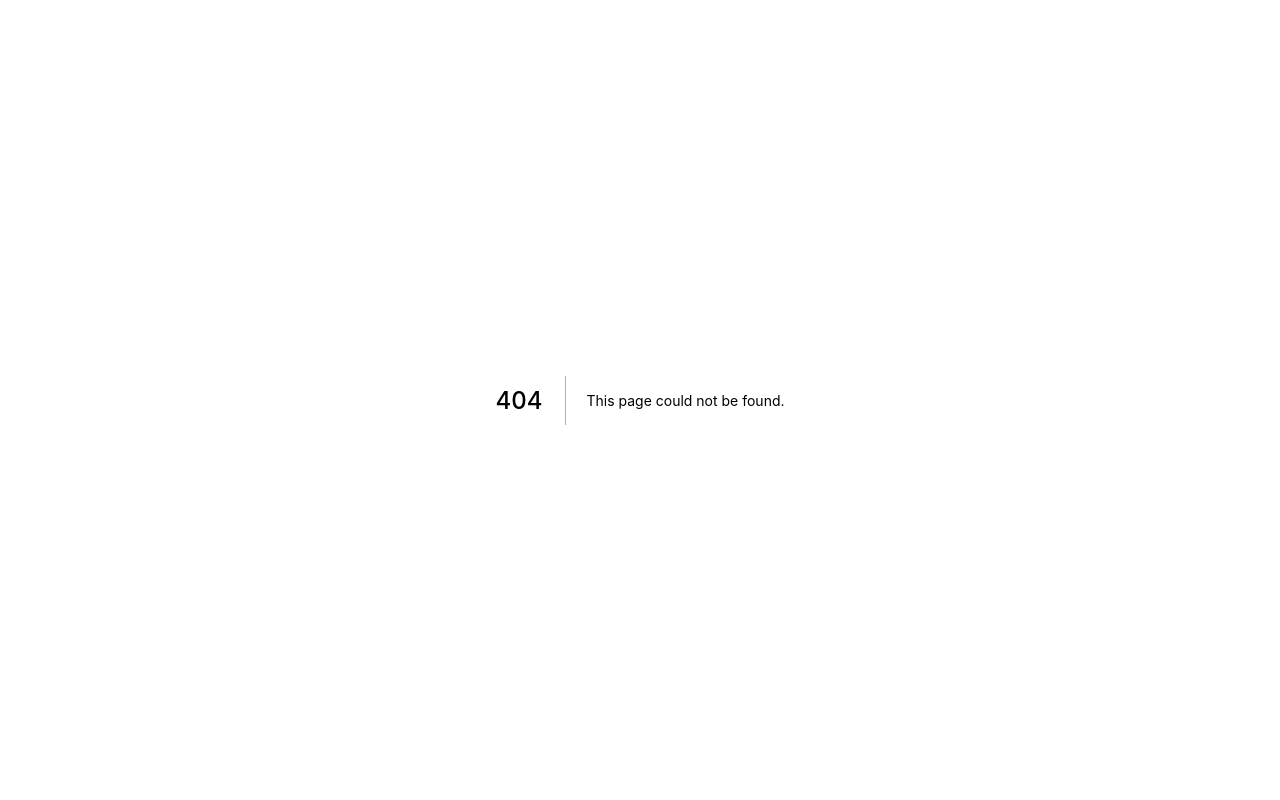
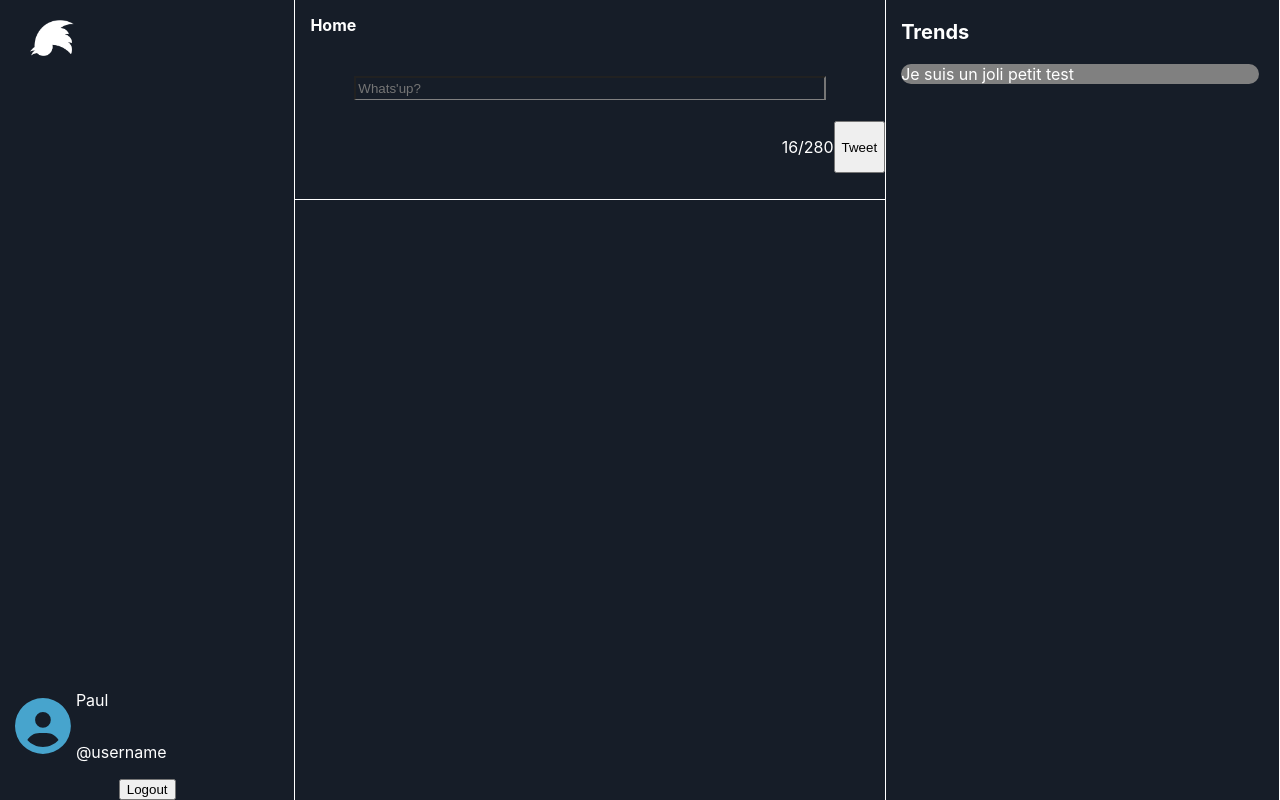
Before and after one commit to PhilippeLqc/twitter-frontend, a Next.js app: page /homepage in a window 1280 px wide. Before the commit this address had no page. Built offline with nearby package versions, Linux system fonts and the light colour scheme.

Commit message:
homepage

```diff
--- /dev/null
+++ b/components/Home.js
@@ -0,0 +1,58 @@
+import styles from "../styles/Home.module.css";
+import { useState } from "react";
+import { FontAwesomeIcon } from "@fortawesome/react-fontawesome";
+import { faUserCircle } from "@fortawesome/free-solid-svg-icons";
+
+function Home() {
+  return (
+    <main className={styles.main}>
+      <div className={styles.content_left}>
+        <img className={styles.logo} src="/images/twitter-logo.png" />
+        <div>
+          <div className={styles.left_bottom}>
+            <FontAwesomeIcon
+              icon={faUserCircle}
+              style={{ color: "#47a4cd", width: "20%", height: "auto" }}
+            />
+            <div className={styles.userinfo_bottom}>
+              <p className={styles.firstname}>Paul</p>
+              <p className={styles.username}>@username</p>
+            </div>
+          </div>
+          <div className={styles.btn_container}>
+            <button id="signup" className={styles.signup}>
+              Logout
+            </button>
+          </div>
+        </div>
+      </div>
+      <div className={styles.content_middle}>
+        <div className={styles.home_container}>
+          <div className={styles.title_middle_container}>
+            <p className={styles.title_middle}>Home</p>
+          </div>
+          <div className={styles.input_container}>
+            <input
+              className={styles.input_tweet}
+              type="text"
+              placeholder="Whats'up?"
+              id="signUpUsername"
+            />
+            </div>
+            <div className={styles.home_bottom}>
+                <p>16/280</p>
+                <button id="tweet">Tweet</button>
+            </div>
+
+          <div className={styles.tweets_container}></div>
+        </div>
+      </div>
+      <div className={styles.content_right}>
+        <p className={styles.trends}>Trends</p>
+        <div className={styles.hashtag_container}>Je suis un joli petit test</div>
+      </div>
+    </main>
+  );
+}
+
+export default Home;
--- a/components/Login.js
+++ b/components/Login.js
@@ -1,8 +1,9 @@
 import styles from "../styles/Login.module.css";
+
+function Login() {
 
   return (
     <div>
-      {!isSignupModalVisible && <Signup />}
 
       <main className={styles.main}>
         <div className={styles.title}>
@@ -49,4 +50,5 @@ import styles from "../styles/Login.module.css";
   );
 }
 
+
 export default Login;
--- a/package.json
+++ b/package.json
@@ -9,6 +9,9 @@
     "lint": "next lint"
   },
   "dependencies": {
+    "@fortawesome/fontawesome-svg-core": "^6.4.0",
+    "@fortawesome/free-solid-svg-icons": "^6.4.0",
+    "@fortawesome/react-fontawesome": "^0.2.0",
     "@reduxjs/toolkit": "^1.9.5",
     "next": "12.1.6",
     "react": "18.1.0",
--- /dev/null
+++ b/pages/homepage.js
@@ -0,0 +1,7 @@
+import Home from '../components/Home';
+
+function Homepage () {
+  return <Home />;
+}
+
+export default Homepage;
--- /dev/null
+++ b/styles/Home.module.css
@@ -0,0 +1,138 @@
+.main {
+    height: 100vh;
+    width: 100vw;
+    display: grid;
+    grid-template-rows: repeat(12, 1fr);
+    grid-template-columns: repeat(13, 1fr);
+  }
+
+  .content_left {
+    grid-row-start: 1;
+    grid-row-end: 13;
+    grid-column-start: 1;
+    grid-column-end: 4;
+    background-color: #161D28;
+    border-right: solid 0.5px white;
+    display: flex;
+    flex-direction: column;
+    justify-content: space-between;
+    align-items: left;
+
+  }
+
+  .content_middle {
+    grid-row-start: 1;
+    grid-row-end: 13;
+    grid-column-start: 4;
+    grid-column-end: 10;
+    display: flex;
+    flex-direction: column;
+    border-right: solid 0.5px white;
+
+  }
+
+  .content_right {
+    grid-row-start: 1;
+    grid-row-end: 13;
+    grid-column-start: 10;
+    grid-column-end: 14;
+    background-color: #161D28;
+    align-items: right;
+    justify-content: flex-start;
+    display: flex;
+    flex-direction: column;
+    border-right: solid 0.5px white;
+    color: white;
+    margin-left: 15px;
+  }
+
+  .logo {
+    margin-left: 30px;
+    margin-top: 20px;
+    width: 15%;
+    height: auto;
+  }
+
+  .userinfo_bottom {
+    display: flex;
+    flex-direction: column;
+    margin-left: 5px;
+    align-items: left;
+    justify-content: flex-start;
+  }
+
+  .firstname {
+    color: white;
+  }
+
+  .username {
+    color: white;
+  }
+
+
+  .left_bottom {
+    display: flex;
+    flex-direction: row;
+    justify-content: flex-start;
+    margin-left: 15px;
+
+  }
+
+  .btn_container {
+    text-align: center;
+  }
+
+  .home_container {
+    display: flex;
+    justify-content: space-between;
+    flex-direction: column;
+    height: 25%;
+    width: 100%;
+    border-bottom: solid 0.5px white;
+  }
+
+  .title_middle_container {
+    display: flex;
+    flex-direction: row;
+    justify-content: flex-start;
+  }
+
+  .title_middle {
+    color: white;
+    margin: 15px;
+    font-weight: bold;
+  }
+
+
+  .input_container{
+    display: flex;
+    justify-content: center;
+  }
+
+  .input_tweet {
+    background-color: #161D28;
+    border-bottom: 0.5px solid grey;
+    width: 80%;
+    height: 120%;
+    color: white;
+
+  }
+
+  .home_bottom {
+    display: flex;
+    flex-direction: row;
+    justify-content: flex-end;
+    color: white;
+  }
+
+
+  .hashtag_container {
+    background-color: grey;
+    margin-right: 20px;
+    border-radius: 10px;
+  }
+
+  .trends {
+    font-size: 20px;
+    font-weight: bold;
+  }
--- a/styles/Login.module.css
+++ b/styles/Login.module.css
@@ -81,3 +81,7 @@
 .modal_hidden {
   visibility: hidden;
 }
+
+.btn_container {
+  text-align: center;
+}
```
Also changed, not shown: public/images/user-circle-solid.svg (added), 1 other file (tests, documents, lock files or other folders).
